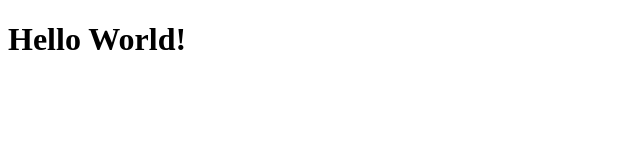
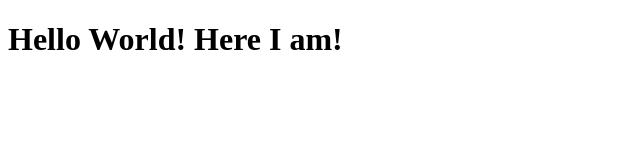
Before and after one commit to DebjaniGh/angularjs-test, a plain HTML site: page index.html in a window 1280 px wide. Shown: the whole page, without its empty margins (0-640 px from the left). Drawn offline with Linux system fonts and the light colour scheme.

Commit message:
next version of web file

```diff
--- a/index.html
+++ b/index.html
@@ -5,6 +5,6 @@
         <title>Hello Angularjs</title>
     </head>
     <body>
-        <h1>Hello World!</h1>
+        <h1>Hello World! Here I am!</h1>
     </body>
 </html>
```
